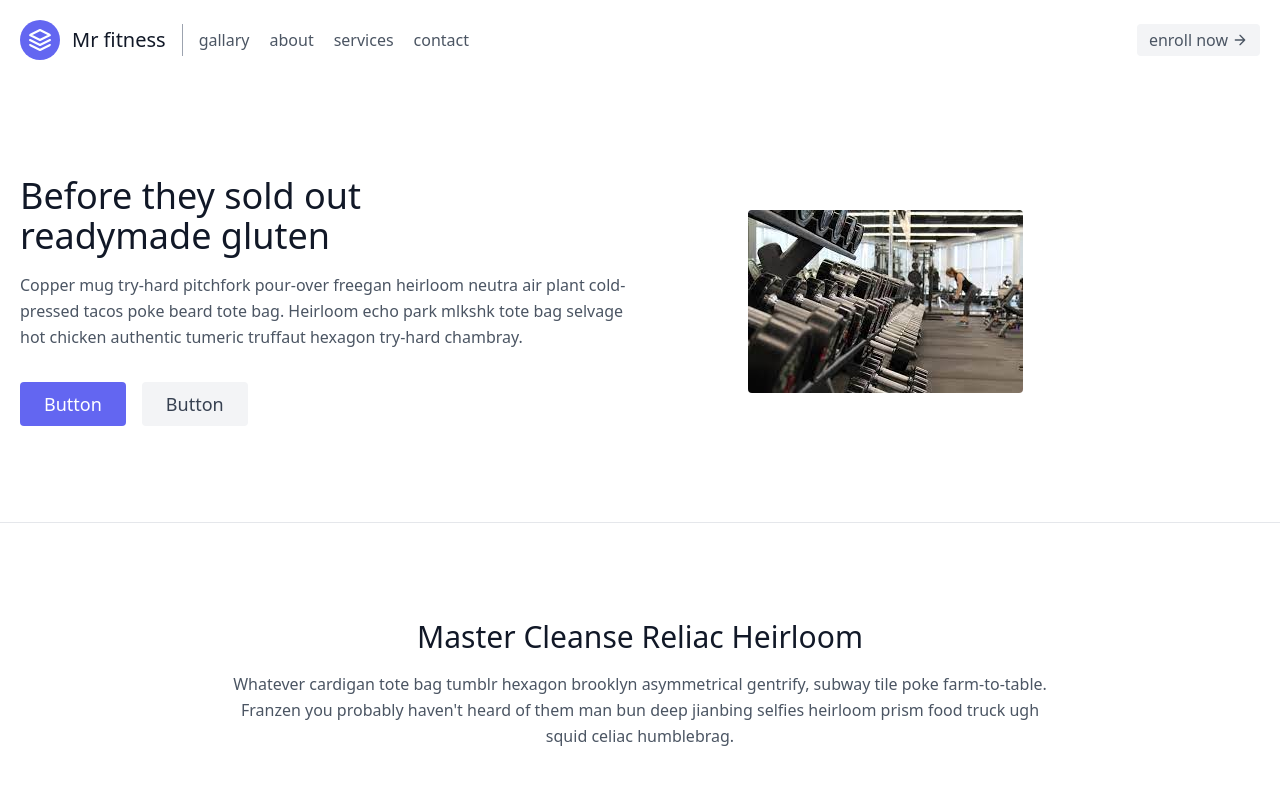
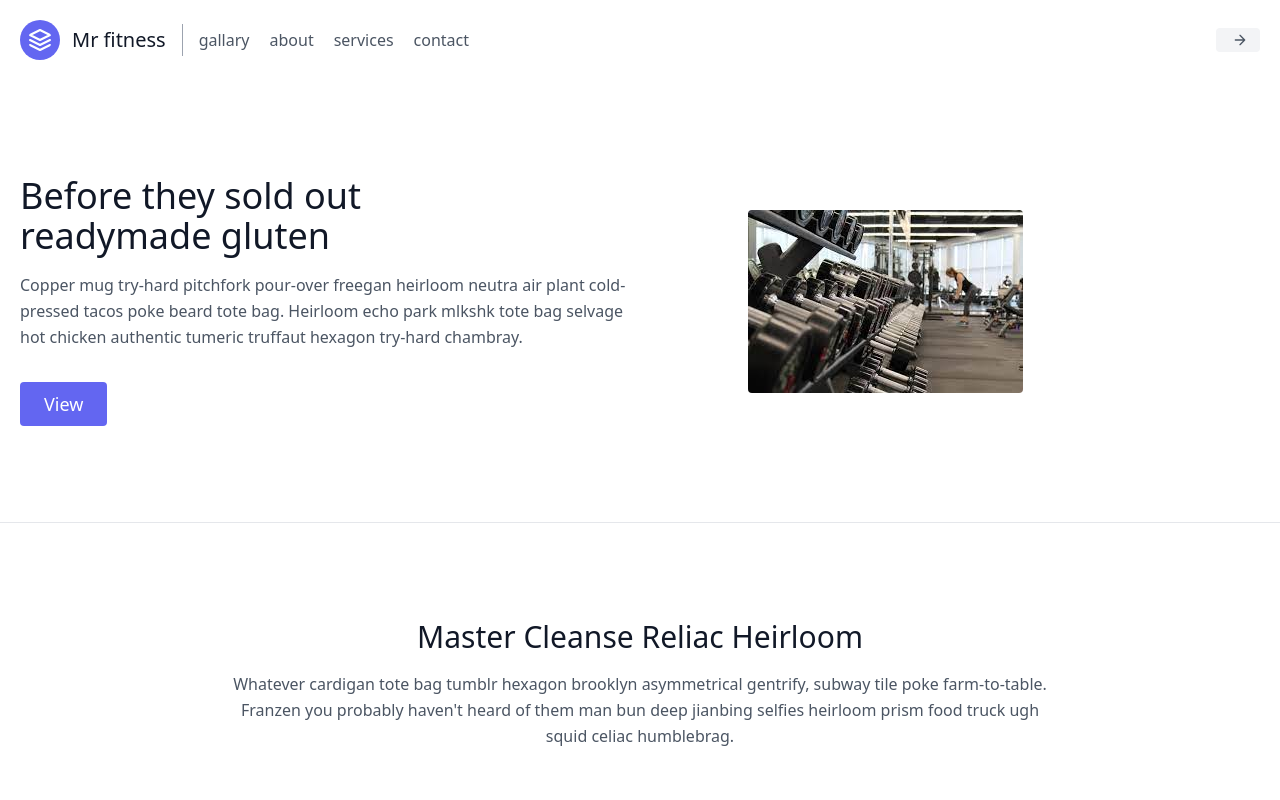
Before and after one commit to MRHABIBQURESHI/Gym-Site-Assi, a plain HTML site: page index.html in a window 1280 px wide. Shown: the top 800 px of the page. Drawn offline with nearby package versions, Linux system fonts and the light colour scheme.

Commit message:
Update index.html

```diff
--- a/index.html
+++ b/index.html
@@ -22,7 +22,7 @@
               <a href="ser.html" class="mr-5 hover:text-gray-900">services</a>
               <a href="" class="mr-5 hover:text-gray-900">contact</a>
           </nav>
-          <button class="inline-flex items-center bg-gray-100 border-0 py-1 px-3 focus:outline-none hover:bg-gray-200 rounded text-base mt-4 md:mt-0">enroll now
+          <button class="inline-flex items-center bg-gray-100 border-0 py-1 px-3 focus:outline-none hover:bg-gray-200 rounded text-base mt-4 md:mt-0">
             <svg fill="none" stroke="currentColor" stroke-linecap="round" stroke-linejoin="round" stroke-width="2" class="w-4 h-4 ml-1" viewBox="0 0 24 24">
               <path d="M5 12h14M12 5l7 7-7 7"></path>
             </svg>
@@ -38,8 +38,7 @@
             </h1>
             <p class="mb-8 leading-relaxed">Copper mug try-hard pitchfork pour-over freegan heirloom neutra air plant cold-pressed tacos poke beard tote bag. Heirloom echo park mlkshk tote bag selvage hot chicken authentic tumeric truffaut hexagon try-hard chambray.</p>
             <div class="flex justify-center">
-              <button class="inline-flex text-white bg-indigo-500 border-0 py-2 px-6 focus:outline-none hover:bg-indigo-600 rounded text-lg">Button</button>
-              <button class="ml-4 inline-flex text-gray-700 bg-gray-100 border-0 py-2 px-6 focus:outline-none hover:bg-gray-200 rounded text-lg">Button</button>
+              <button class="inline-flex text-white bg-indigo-500 border-0 py-2 px-6 focus:outline-none hover:bg-indigo-600 rounded text-lg">View</button>
             </div>
           </div>
           <div class="lg:max-w-lg lg:w-full md:w-1/2 w-5/6">
```
